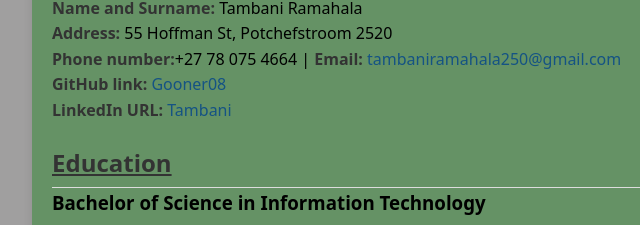
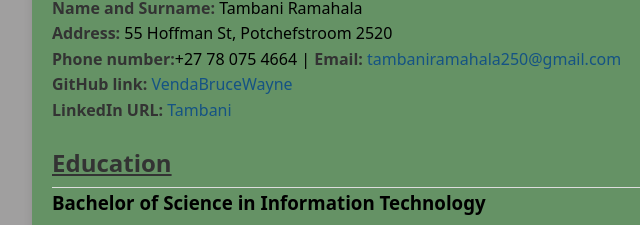
Before and after one commit to VendaBruceWayne/Virtual_CV, a plain HTML site: page index.html in a window 1280 px wide. Shown: the part 501-726 px from the top of the page, 96-736 px from the left. Drawn offline with Linux system fonts and the light colour scheme.

Commit message:
Update index.html

```diff
--- a/index.html
+++ b/index.html
@@ -20,7 +20,7 @@
                 <p><strong>Name and Surname:</strong> Tambani Ramahala</p>
                 <p><strong>Address:</strong> 55 Hoffman St, Potchefstroom 2520</p>
                 <p><strong>Phone number:</strong>+27 78 075 4664 | <strong>Email: </strong><a href="mailto:tambaniramahala250@gmail.com">tambaniramahala250@gmail.com</a></p>
-                <p><strong>GitHub link: </strong><a href="https://github.com/gooner08">Gooner08</a></p>
+                <p><strong>GitHub link: </strong><a href="https://github.com/VendaBruceWayne">VendaBruceWayne</a></p>
                 <p><strong>LinkedIn URL: </strong> <a href="https://www.linkedin.com/in/tambani-ramahala-a6922425b?utm_source=share&utm_campaign=share_via&utm_content=profile&utm_medium=ios_app">Tambani</a></p>
             </div>
         </section>
```
